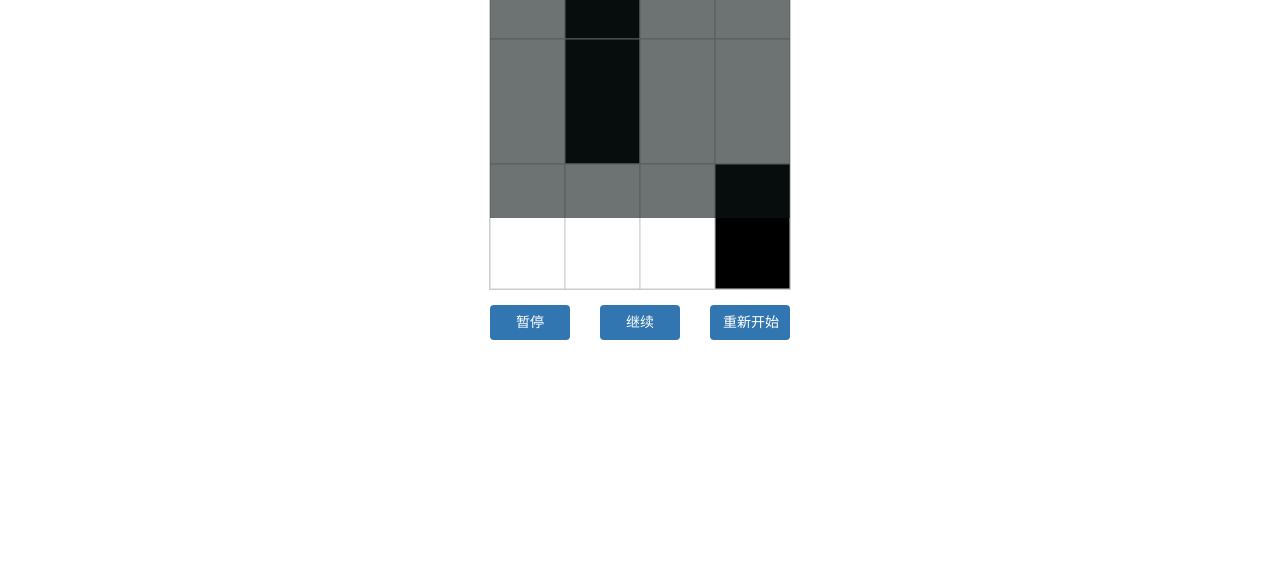
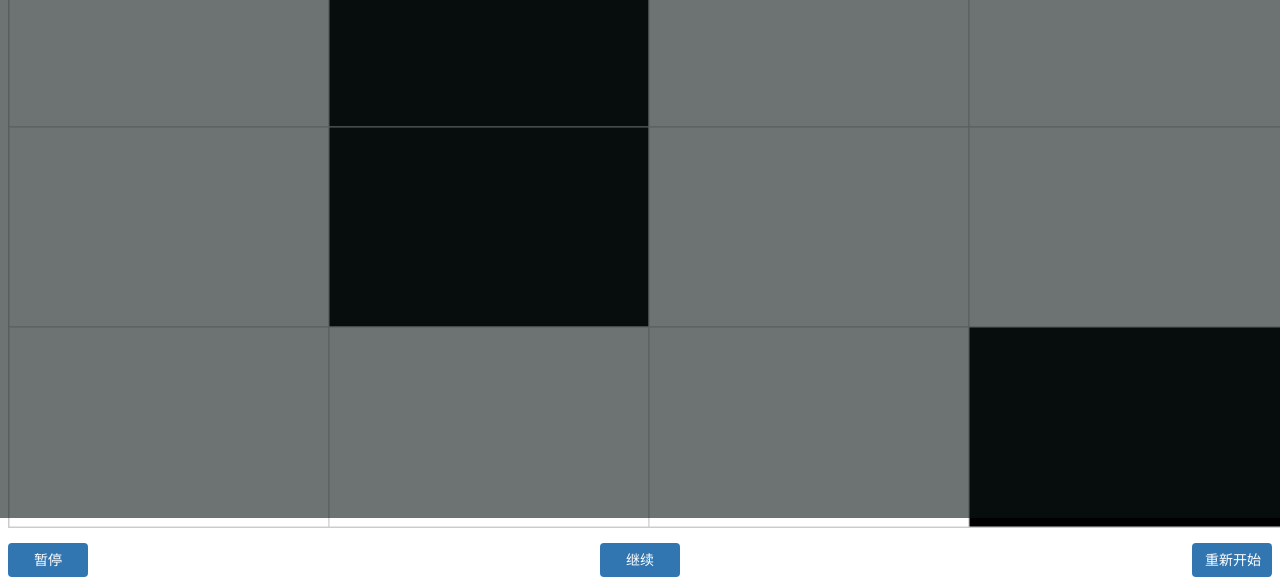
Before and after one commit to Emma1075/canvas-game, a website: page step-black/index.html in a window 1280 px wide. Shown: the part 282-867 px from the top of the page. Before the commit the page ends 800 px from the top, so only its background shows below. Drawn offline with Linux system fonts and the light colour scheme.

Commit message:
移动端适配

```diff
--- a/step-black/index.html
+++ b/step-black/index.html
@@ -2,13 +2,14 @@
 <html lang="en">
 <head>
 	<meta charset="UTF-8">
+	<meta name="viewport" content="width=device-width,user-scaleable=no,initial-scale=1">
 	<title>别踩白块</title>
 	<link rel="stylesheet" href="./style.css">
 </head>
 <body>
 	<div class="wrapper">
-		<h2 id="core">您的分数为</h2>
-		<canvas id="cv" width="300" height="500" fill></canvas>
+		<!-- <h2 id="core">您的分数为</h2> -->
+		<canvas id="cv" width="300" height="600"></canvas>
 		<div class="mask over">游戏结束</div>
 		<div class="mask stopped">游戏暂停</div>
 		<footer>
--- a/step-black/index.js
+++ b/step-black/index.js
@@ -2,11 +2,29 @@ let core = document.getElementById('core'),
 	reStartBtn = document.getElementById('reStart'),
 	stopBtn = document.getElementById('stop'),
 	continueBtn = document.getElementById('continue'),
-	maskOver = document.querySelector('.mask.over');
-maskStopped = document.querySelector('.mask.stopped');
+	maskOver = document.querySelector('.mask.over'),
+	maskStopped = document.querySelector('.mask.stopped');
 
 let myCanvas = document.getElementById('cv'),
 	oContext = myCanvas.getContext('2d');
+
+window.onresize = function() {
+	let w = document.documentElement.clientWidth;
+	let h = document.documentElement.clientHeight;
+
+	myCanvas.width = w;
+	myCanvas.height = h;
+	setWH(myCanvas, w, h);
+
+	// oContext.style.marginLeft = -w / 2 + 'px';
+
+	setWH(maskStopped, w, h);
+	setWH(maskOver, w, h);
+
+}
+
+window.onresize();
+
 let {
 	width,
 	height
@@ -61,15 +79,17 @@ function initGame() {
 
 		// 重新绘制
 		draw();
-		getCore();
+		// getCore();
 	}, 16)
 }
 
 // 给 canvas 添加点击事件
-myCanvas.addEventListener('click', function(ev) {
-	let x = ev.offsetX;
-	let y = ev.offsetY - t;
+myCanvas.addEventListener('touchstart', function(ev) {
+	let x = ev.targetTouches[0].clientX;
+	let y = ev.targetTouches[0].clientY - t;
 
+	console.log(x, ev.targetTouches[0].clientY)
+	console.log(x, y)
 	let r = Math.floor(y / block_h);
 	let c = Math.floor(x / block_w);
 
@@ -132,7 +152,7 @@ continueBtn.onclick = function() {
 
 		// 重新绘制
 		draw();
-		getCore();
+		// getCore();
 	}, 16)
 
 	// 继续游戏后，isStarted 为 true
@@ -185,10 +205,10 @@ function draw() {
 	}
 }
 
-function getCore() {
-	let num = Math.floor((speed - 1) * 5 * speed * speed);
-	core.innerHTML = `得分: ${num} `
-}
+// function getCore() {
+// 	let num = Math.floor((speed - 1) * 5 * speed * speed);
+// 	core.innerHTML = `得分: ${num} `
+// }
 
 function stopGame() {
 	maskOver.style.display = 'block';
@@ -212,3 +232,8 @@ function startGame() {
 	maskOver.style.display = 'none';
 	initGame();
 }
+
+function setWH(ele, w, h) {
+	ele.style.width = w + 'px';
+	ele.style.height = h + 'px';
+}
--- a/step-black/style.css
+++ b/step-black/style.css
@@ -1,15 +1,6 @@
 body {
 }
 
-.wraper {
-	width: 300px;
-	height: 600px;
-	position: absolute;
-	left: 50%;
-	top: 50%;
-	margin-left: -150px;
-	margin-top: -300px;
-}
 
 #cv {
 	border: 1px solid #ccc;
@@ -48,8 +39,6 @@ body {
 footer {
 	display: flex;
 	justify-content: space-between;
-	width: 300px;
-	height: 35px;
 	margin: 0 auto;
 	margin-top: 15px;
 }
@@ -63,17 +52,13 @@ footer {
 
 .mask {
 	border: 1px solid '#000';
-	width: 300px;
-	height: 500px;
-	position: absolute;
-	left: 50%;
-	top: 50%;
-	margin-left: -150px;
-	margin-top: -400px;
 	background: rgba(12,23,23,.6);
 	text-align: center;
     line-height: 500px;
     font-size: 30px;
     color: white;
 	display: none;
+	position: absolute;
+	top: 0;
+	left: 0;
 }
```
Also changed, not shown: README.md, 1 other file.
